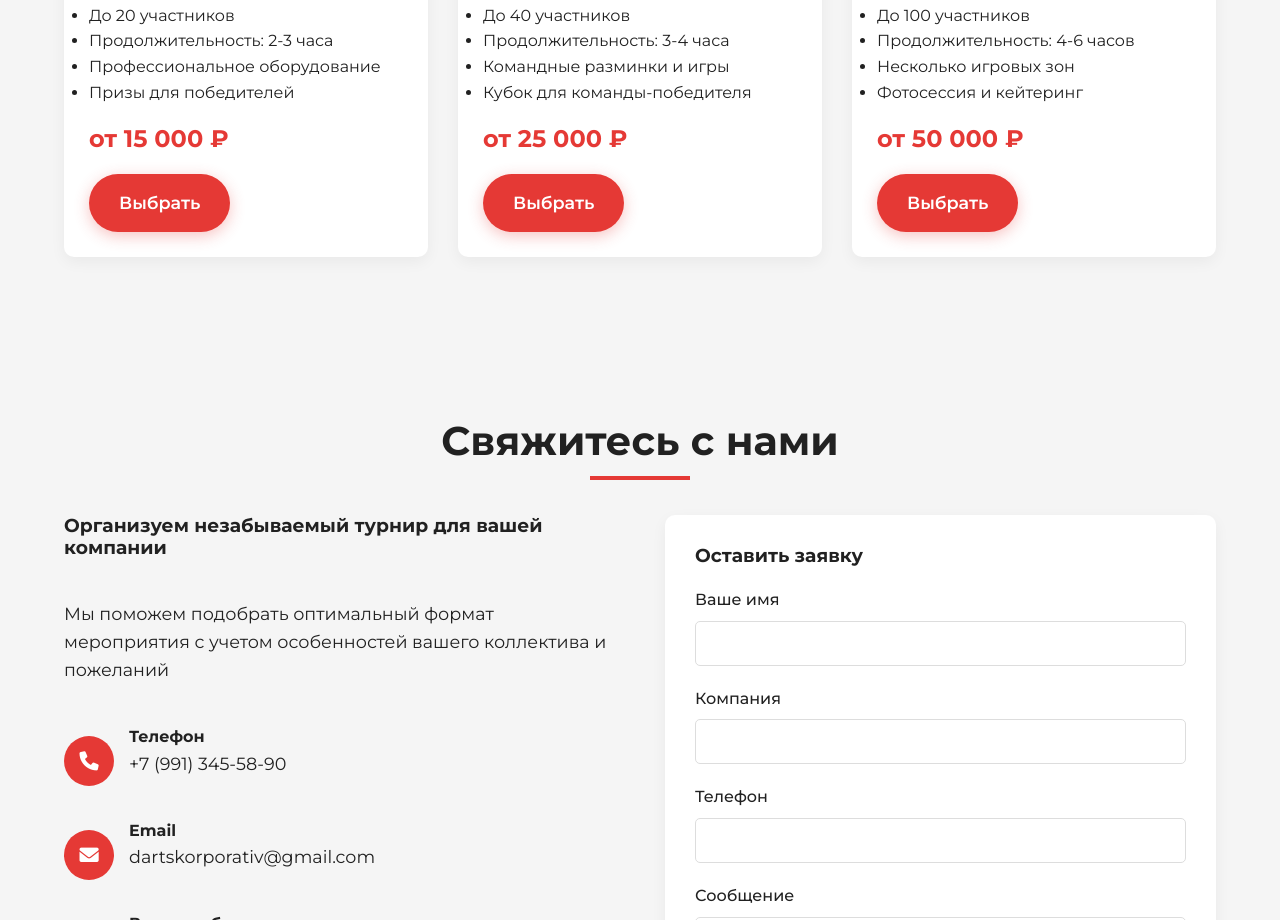
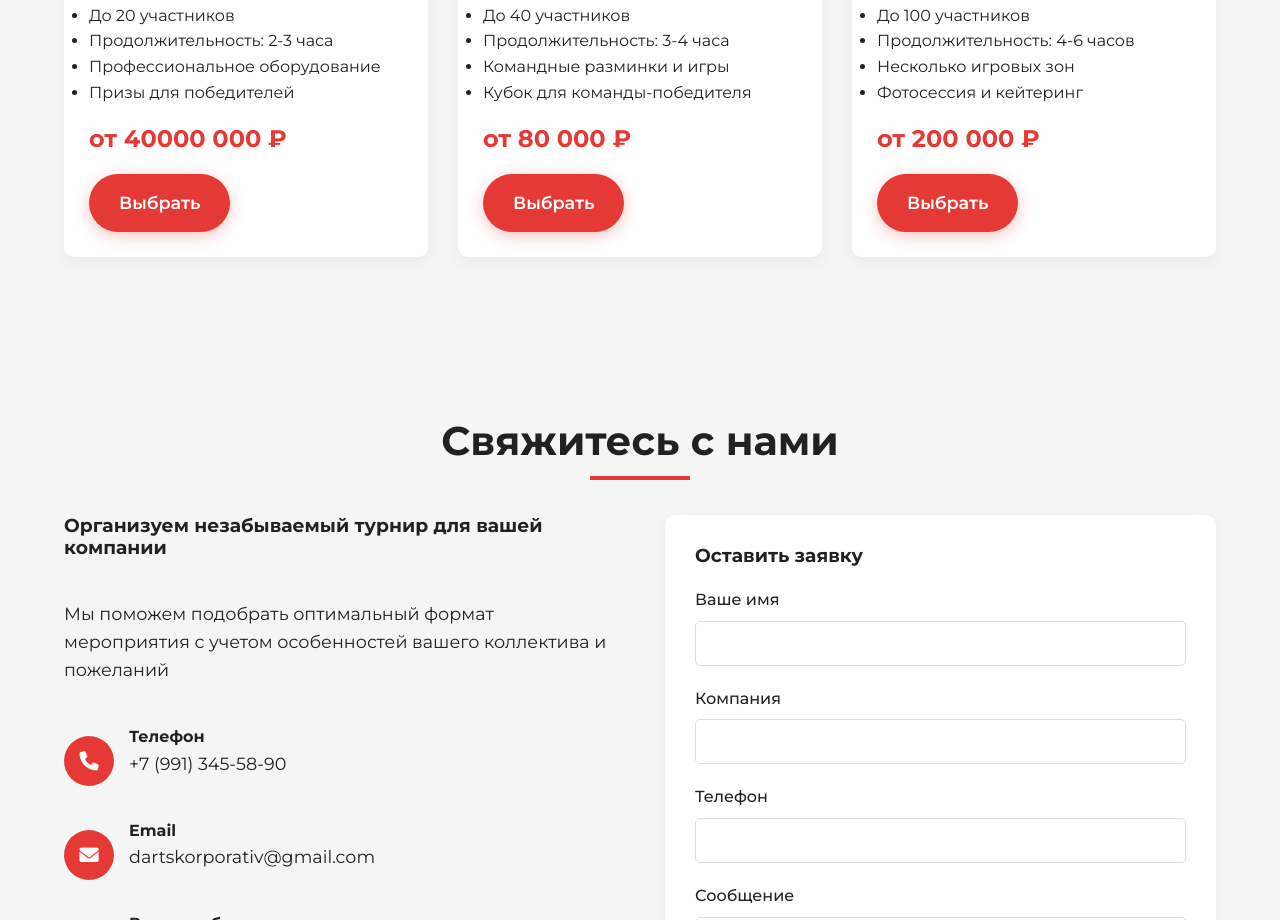
Before and after one commit to dartskorporativ-cloud/dartscorporate, a plain HTML site: page index.html in a window 1280 px wide. Shown: the part 2700-3620 px from the top of the page. Drawn offline with Linux system fonts and the light colour scheme.

Commit message:
Update pricing in tournament cards
Signed-off-by: dartskorporativ-cloud <dartskorporativ@gmail.com>

```diff
--- a/index.html
+++ b/index.html
@@ -575,7 +575,7 @@
                             <li>Профессиональное оборудование</li>
                             <li>Призы для победителей</li>
                         </ul>
-                        <div class="price">от 15 000 ₽</div>
+                        <div class="price">от 40000 000 ₽</div>
                         <a href="#contact" class="btn">Выбрать</a>
                     </div>
                 </div>
@@ -590,7 +590,7 @@
                             <li>Командные разминки и игры</li>
                             <li>Кубок для команды-победителя</li>
                         </ul>
-                        <div class="price">от 25 000 ₽</div>
+                        <div class="price">от 80 000 ₽</div>
                         <a href="#contact" class="btn">Выбрать</a>
                     </div>
                 </div>
@@ -605,7 +605,7 @@
                             <li>Несколько игровых зон</li>
                             <li>Фотосессия и кейтеринг</li>
                         </ul>
-                        <div class="price">от 50 000 ₽</div>
+                        <div class="price">от 200 000 ₽</div>
                         <a href="#contact" class="btn">Выбрать</a>
                     </div>
                 </div>
```
